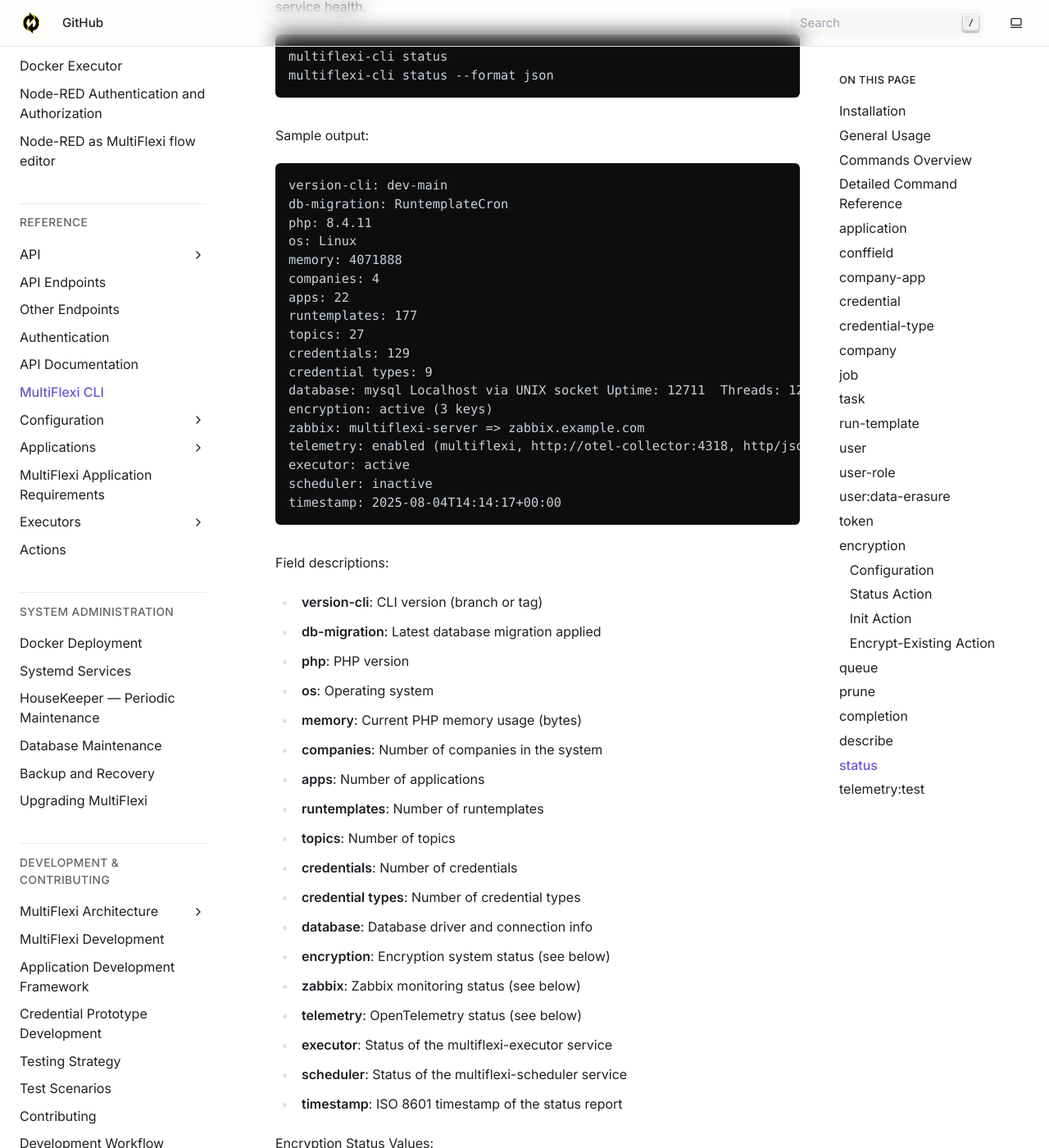
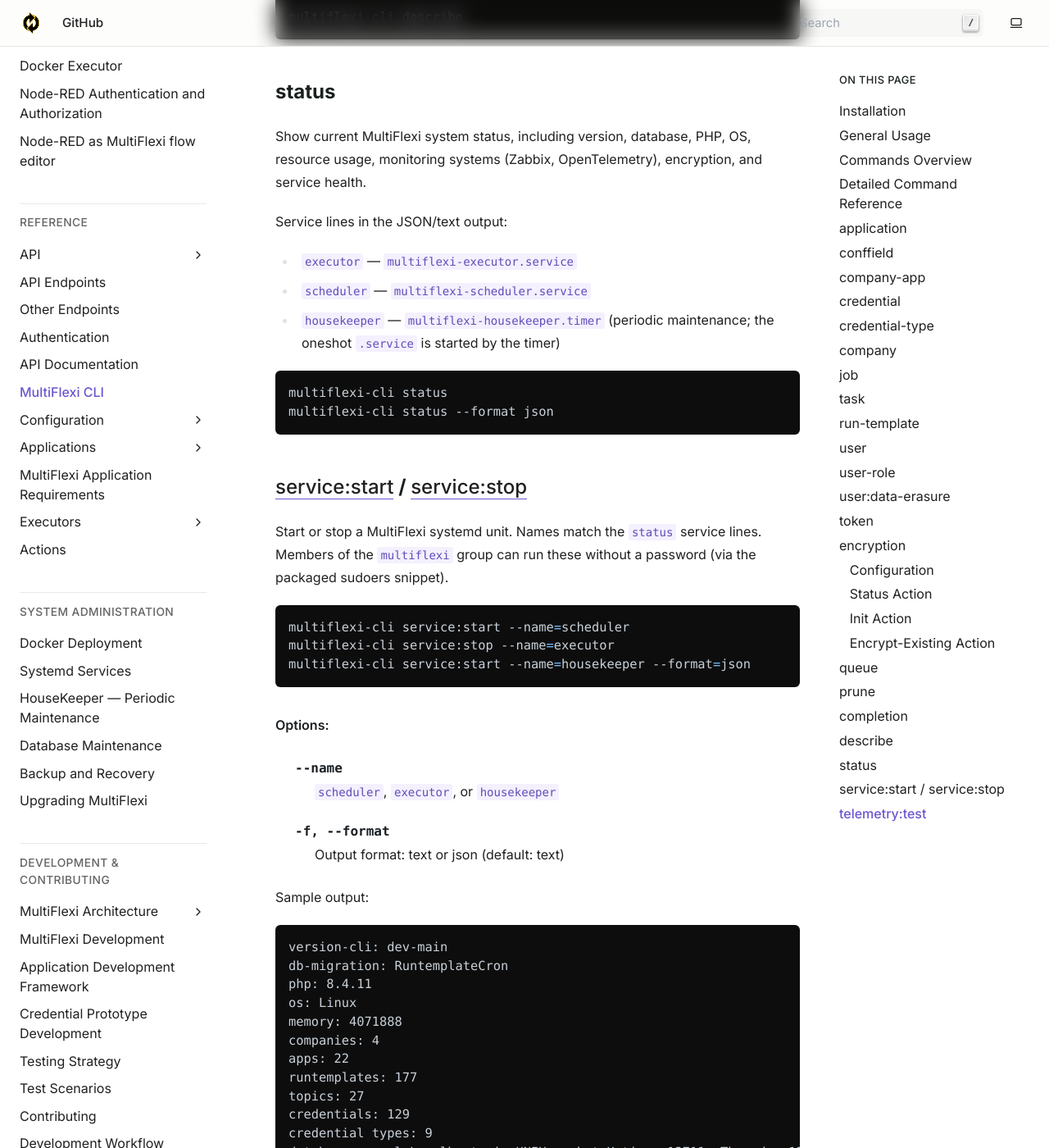
Before and after one commit to VitexSoftware/multiflexi-doc-en, a Sphinx documentation site: the page built from source/reference/cli.rst, in a window 1280 px wide and 1400 px high, scrolled down 30001 px. Shown: the whole window at 82% size. Built offline with Sphinx 7.4.7, drawn with Linux system fonts in a browser that asks for light colours; some of the changed text lies outside the part shown.

Commit message:
Document CLI service control and multiflexi-tui screenshot.
Cover prune --format, optional conffield:list, status service lines,
service:start/stop, and add a TUI screenshot to project-components.

Co-authored-by: Cursor <cursoragent@cursor.com>

```diff
--- a/source/project-components.rst
+++ b/source/project-components.rst
@@ -643,6 +643,11 @@ multiflexi-tui
 
 **Purpose**: A terminal UI frontend for ``multiflexi-cli``, built with `Turbo Vision (tvision) <https://github.com/magiblot/tvision>`_ in C++ (same stack as ``abraflexi-tui``). It shells out to the hyphenated ``entity:action`` CLI (for example ``run-template:list``, ``company-app:assign``, ``task:list``, ``conffield:list``) and covers companies, applications (including config-field CRUD matching web ``conffield.php``), run templates, jobs, tasks, credentials, tokens, users, artifacts, credential types/prototypes, company–app assignments, queue, event sources/rules, GDPR deletion requests, activation/credential wizards, and live job stdout/stderr streaming via polled ``job:get``.
 
+.. image:: _static/images/screenshots/multiflexi-tui.png
+   :alt: multiflexi-tui Turbo Vision interface
+   :align: center
+   :width: 100%
+
 **Install**:
 
 .. code-block:: bash
--- a/source/reference/cli.rst
+++ b/source/reference/cli.rst
@@ -63,7 +63,8 @@ The MultiFlexi CLI provides the following main commands:
 - **artifact:\***        - Manage job artifacts
 - **encryption:\***      - Manage encryption keys
 - **queue:\***           - Job queue operations
-- **status**             - System status information (encryption, Zabbix, OpenTelemetry)
+- **status**             - System status information (encryption, Zabbix, OpenTelemetry, services)
+- **service:start/stop** - Start or stop ``executor`` / ``scheduler`` / ``housekeeper`` systemd units
 - **telemetry:test**     - Test OpenTelemetry metrics export
 - **describe**           - List all available commands and their parameters
 - **prune**              - Prune logs and jobs, keeping only the latest N records (default: 1000)
@@ -141,6 +142,7 @@ Examples:
 
 .. code-block:: bash
 
+    multiflexi-cli conffield:list --format=json --limit=40
     multiflexi-cli conffield:list --app_id=2
     multiflexi-cli conffield:get --id=11464
     multiflexi-cli conffield:create --app_id=2 --keyname=MY_VAR --type=string --description="Example"
@@ -856,12 +858,13 @@ Prune logs and jobs, keeping only the latest N records (default: 1000).
 
 .. code-block:: bash
 
-    multiflexi-cli prune [--logs] [--jobs] [--keep=N]
+    multiflexi-cli prune [--logs] [--jobs] [--keep=N] [--format=text|json]
 
 Options:
   --logs         Prune logs table
   --jobs         Prune jobs table
   --keep         Number of records to keep (default: 1000)
+  --format       Output format: ``text`` (default) or ``json``
 
 Examples:
 
@@ -870,6 +873,7 @@ Examples:
     multiflexi-cli prune --logs
     multiflexi-cli prune --jobs --keep=500
     multiflexi-cli prune --logs --jobs --keep=2000
+    multiflexi-cli prune --logs --jobs --keep=1000 --format=json
 
 completion
 ----------
@@ -906,10 +910,33 @@ status
 
 Show current MultiFlexi system status, including version, database, PHP, OS, resource usage, monitoring systems (Zabbix, OpenTelemetry), encryption, and service health.
 
+Service lines in the JSON/text output:
+
+- ``executor`` — ``multiflexi-executor.service``
+- ``scheduler`` — ``multiflexi-scheduler.service``
+- ``housekeeper`` — ``multiflexi-housekeeper.timer`` (periodic maintenance; the oneshot ``.service`` is started by the timer)
+
 .. code-block:: bash
 
     multiflexi-cli status
     multiflexi-cli status --format json
+
+service:start / service:stop
+----------------------------
+
+Start or stop a MultiFlexi systemd unit. Names match the ``status`` service lines.
+Members of the ``multiflexi`` group can run these without a password (via the
+packaged sudoers snippet).
+
+.. code-block:: bash
+
+    multiflexi-cli service:start --name=scheduler
+    multiflexi-cli service:stop --name=executor
+    multiflexi-cli service:start --name=housekeeper --format=json
+
+Options:
+  --name         ``scheduler``, ``executor``, or ``housekeeper``
+  -f, --format   Output format: text or json (default: text)
 
 Sample output:
 
```
Also changed, not shown: other parts of source/reference/cli.rst (+1 -1 lines), source/_static/images/screenshots/multiflexi-tui.png (added).
